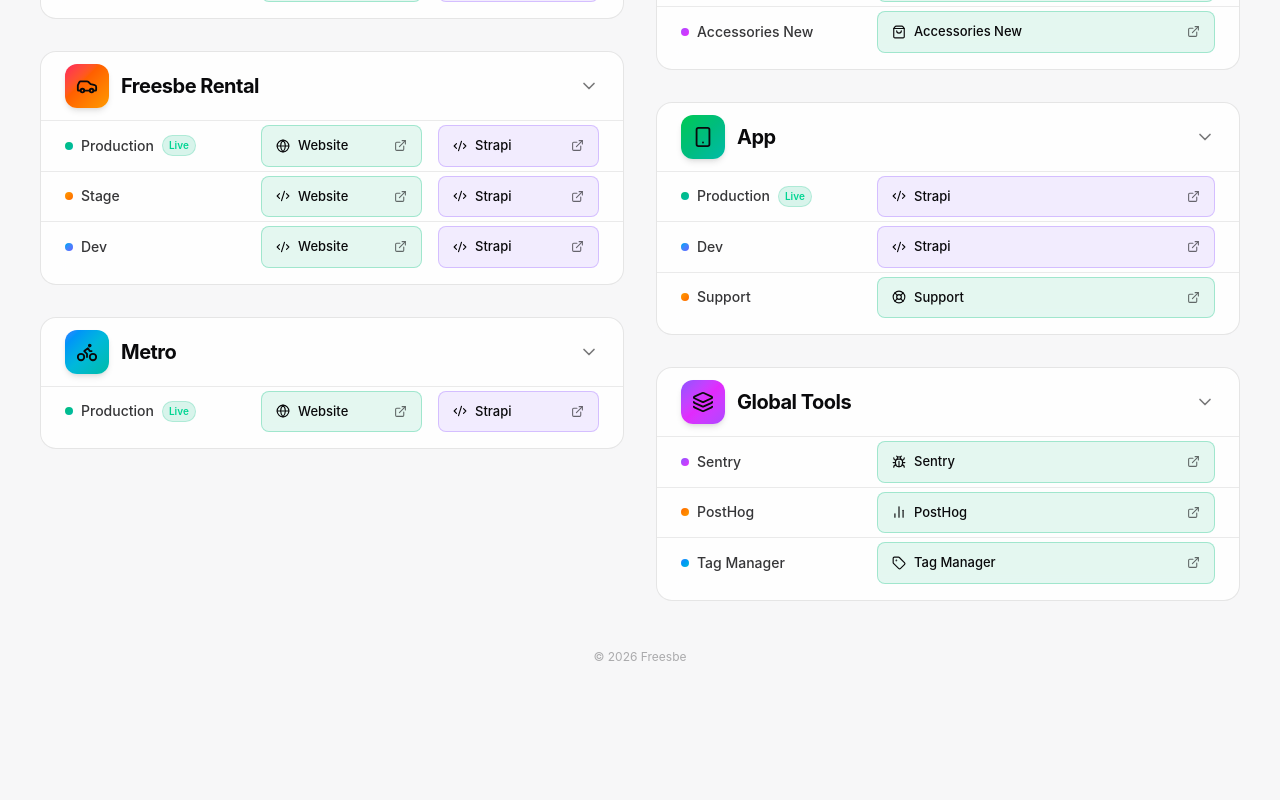
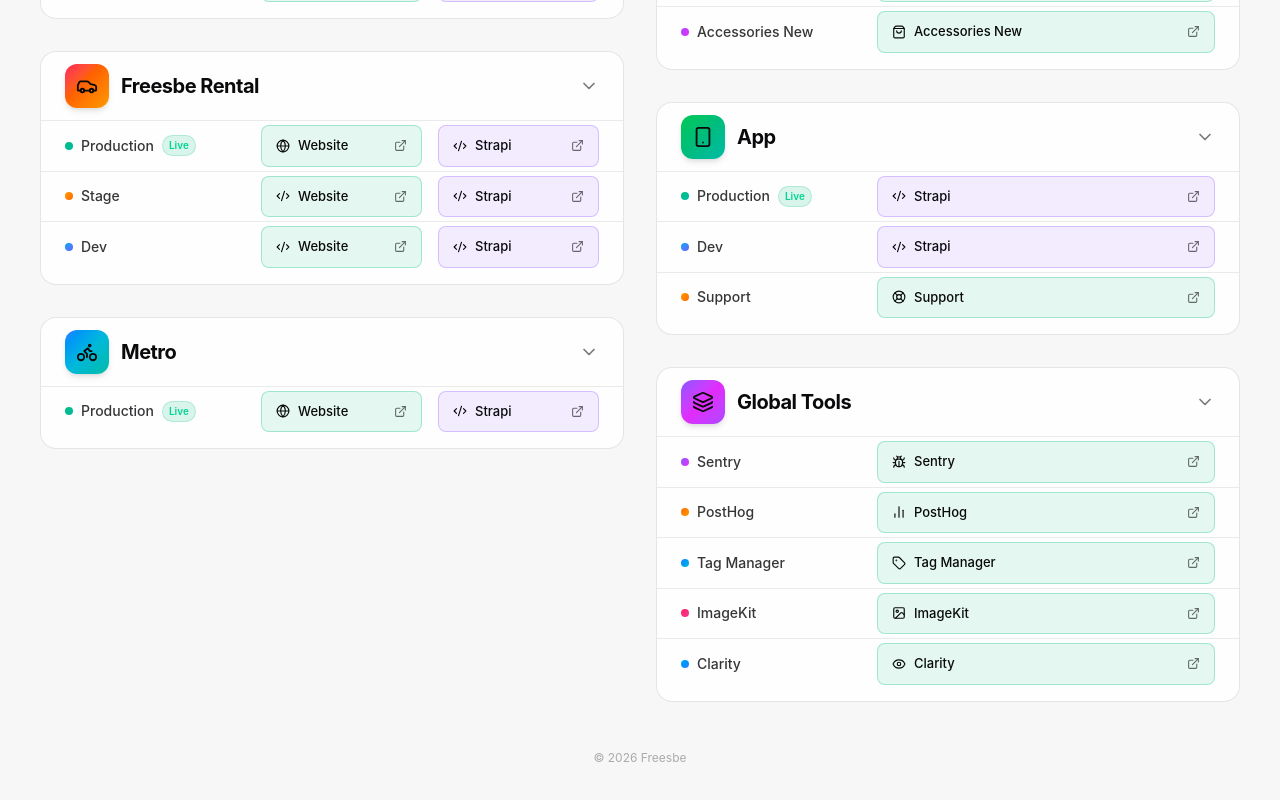
Before and after one commit to alonlivne-moveo007/pages-for-crasso, a React (Vite) app: page / in a window 1280 px wide. Shown: the part 441-1241 px from the top of the page. Before the commit the page ends 1186 px from the top, so only its background shows below. Built offline with nearby package versions, Linux system fonts and the light colour scheme.

Commit message:
Add new products "ImageKit" and "Clarity" to the product list with site links and accent styling.

```diff
--- a/src/data/products.ts
+++ b/src/data/products.ts
@@ -1,6 +1,6 @@
 import {
   Globe, Code2, Car, Bike, Layers, AppWindow, Smartphone, LifeBuoy,
-  Briefcase, Wrench, Bug, BarChart2, Tag, ShoppingBag,
+  Briefcase, Wrench, Bug, BarChart2, Tag, ShoppingBag, Image, Eye,
 } from "lucide-react";
 import type { Product } from "../types";
 
@@ -178,6 +178,18 @@ export const PRODUCTS: Product[] = [
         site: { href: "https://tagmanager.google.com/#/container/accounts/6065230515/containers/98228637/workspaces/657", icon: Tag },
         accent: "from-blue-500 to-cyan-500",
       },
+      {
+        id: 4,
+        name: "ImageKit",
+        site: { href: "https://imagekit.io/login/", icon: Image },
+        accent: "from-rose-500 to-pink-500",
+      },
+      {
+        id: 5,
+        name: "Clarity",
+        site: { href: "https://clarity.microsoft.com/", icon: Eye },
+        accent: "from-sky-500 to-blue-500",
+      },
     ],
   },
 ];
```
